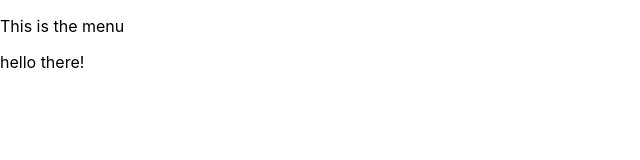
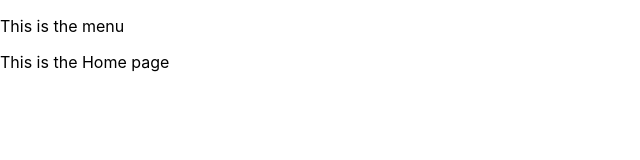
Before and after one commit to deanpointblank/Portfolio_v3, a React (Create React App) app: page / in a window 1280 px wide. Shown: the top 160 px of the page, without its empty margins (0-640 px from the left). Built offline with nearby package versions, Linux system fonts and the light colour scheme.

Commit message:
import containers into react router(app.js), fix container class name typos, set route paths in app.js

```diff
--- a/src/App.js
+++ b/src/App.js
@@ -7,6 +7,12 @@ import {
 } from "react-router-dom";
 
 import MenuContainer from './Containers/menu';
+import BlogContainer from './Containers/blog';
+import ContactContainer from './Containers/contact';
+import HomeContainer from './Containers/home';
+import NotFoundContainer from './Containers/notFound';
+import ProjectsContainer from './Containers/projects';
+
 
 import logo from './logo.svg';
 import './App.css';
@@ -16,10 +22,14 @@ function App() {
     <Router>
       <div>
         <MenuContainer />
-        <div>
-          <p>hello there!</p>
-        </div>
         <Switch>
+          <Route exact path='/' component={HomeContainer} />
+          <Route exact path='/blog' component={BlogContainer} />
+          <Route exact path='/blog/:blog' component={BlogContainer} />
+          <Route exact path='/contact' component={ContactContainer} />
+          <Route exact path='/projects' component={ProjectsContainer} />
+          <Route exact path='/projects/:project' component={ProjectsContainer} />
+          <Route component={NotFoundContainer} />
         </Switch>
       </div>
     </Router>
--- a/src/Containers/blog.js
+++ b/src/Containers/blog.js
@@ -1,6 +1,6 @@
 import React, { Component } from 'react';
 
-export default class Blog extends Component {
+export default class BlogContainer extends Component {
 
     render(){
         return(
--- a/src/Containers/contact.js
+++ b/src/Containers/contact.js
@@ -1,6 +1,6 @@
 import React, { Component } from 'react';
 
-export default class Contact extends Component {
+export default class ContactContainer extends Component {
 
     render(){
         return(
--- a/src/Containers/home.js
+++ b/src/Containers/home.js
@@ -1,6 +1,6 @@
 import React, { Component } from 'react';
 
-export default class Home extends Component {
+export default class HomeContainer extends Component {
 
     render(){
         return(
--- a/src/Containers/notFound.js
+++ b/src/Containers/notFound.js
@@ -1,6 +1,6 @@
 import React, { Component } from 'react';
 
-export default class NotFound extends Component {
+export default class NotFoundContainer extends Component {
 
     render(){
         return(
--- a/src/Containers/projects.js
+++ b/src/Containers/projects.js
@@ -1,6 +1,6 @@
 import React, { Component } from 'react';
 
-export default class Projects extends Component {
+export default class ProjectsContainer extends Component {
 
     render(){
         return(
```
